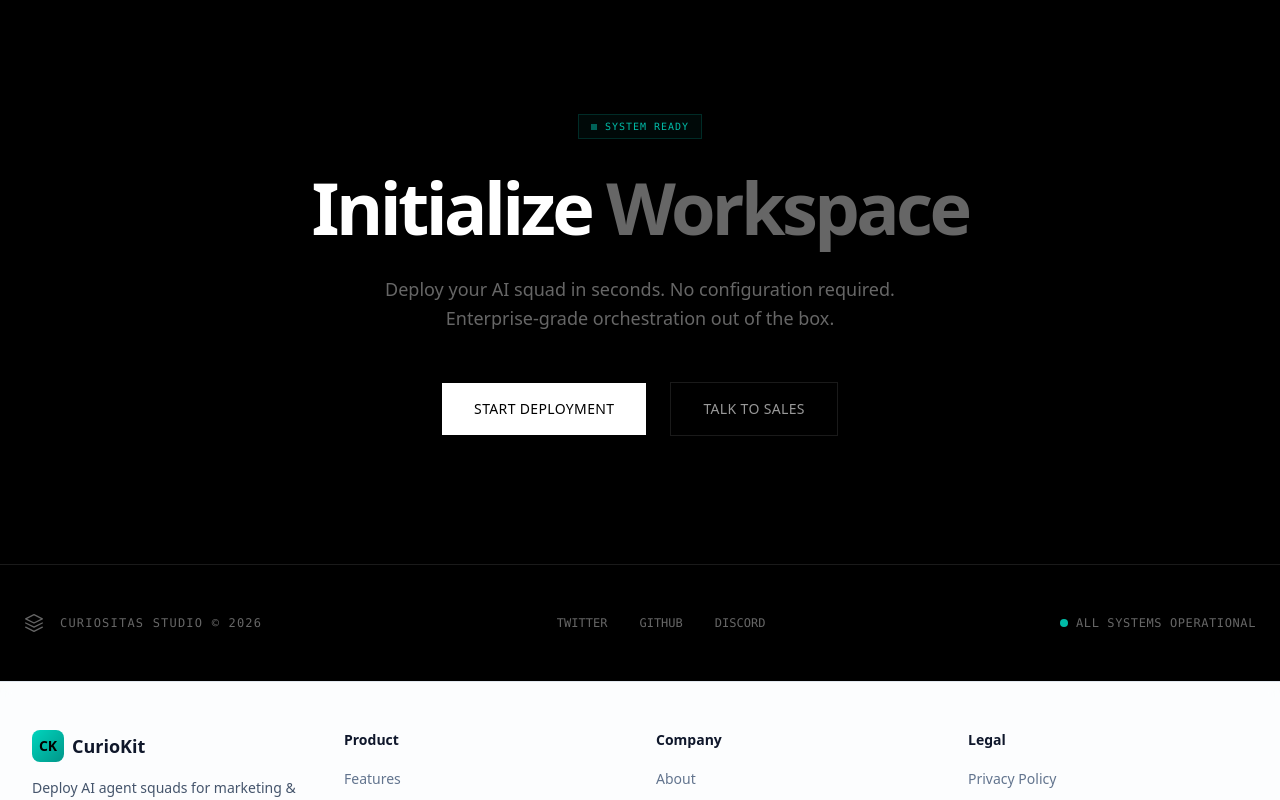
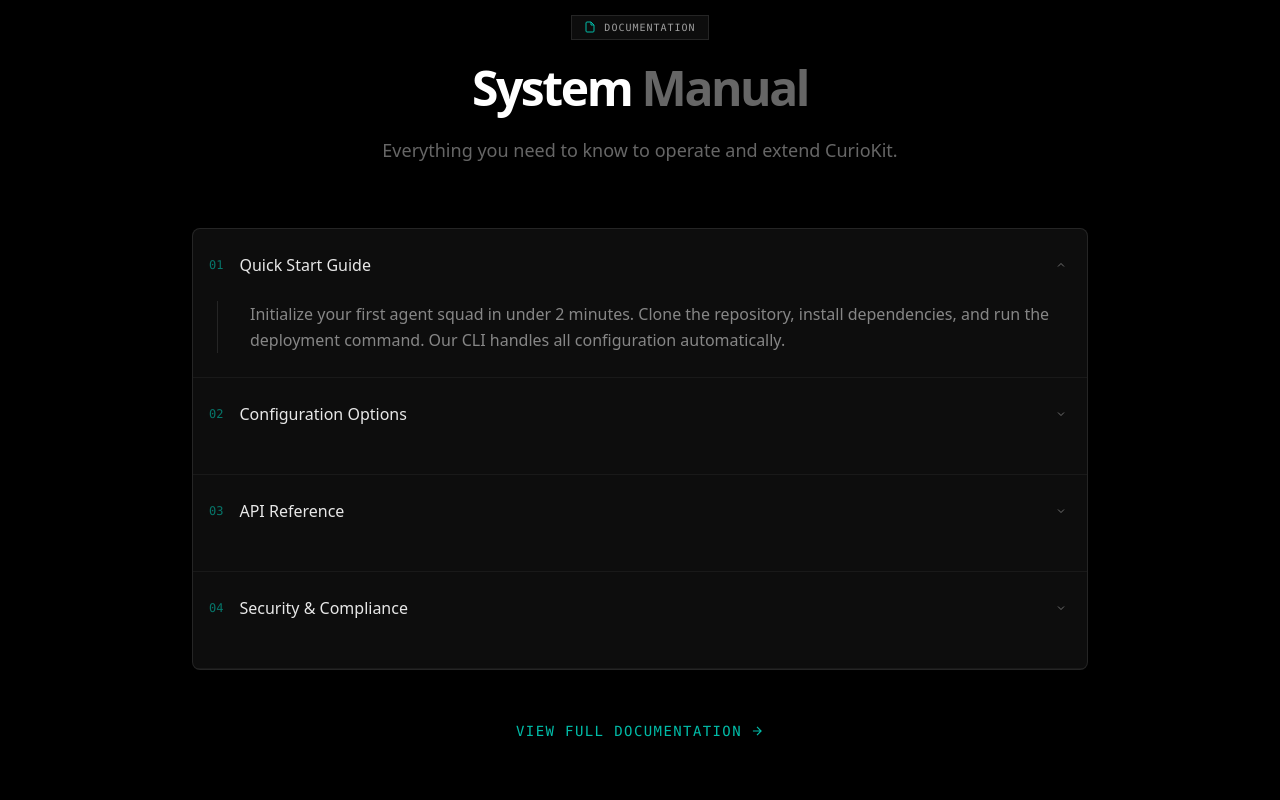
Before and after one commit to 0xnetborn/curiositas-clawkit, a Next.js app: page / in a window 1280 px wide. Shown: the part 6080-6880 px from the top of the page. Built offline with nearby package versions, Linux system fonts and the light colour scheme.

Commit message:
feat: Add DocsSection with accordion and animations

```diff
--- a/src/app/page.tsx
+++ b/src/app/page.tsx
@@ -9,6 +9,7 @@
 import NewsletterSection from '@/components/NewsletterSection';
 import LoadingScreen from '@/components/LoadingScreen';
 import TrustedBySection from '@/components/TrustedBySection';
+import DocsSection from '@/components/DocsSection';
 import KonamiEasterEgg from '@/components/KonamiEasterEgg';
 
 export default function Home() {
@@ -25,6 +26,7 @@
       <FAQSection />
       <NewsletterSection />
       <PricingSection />
+      <DocsSection />
       <TrustedBySection />
 
       {/* Final CTA - Tech Style */}
--- /dev/null
+++ b/src/components/DocsSection.tsx
@@ -0,0 +1,167 @@
+'use client';
+
+import { useState, useRef, useEffect } from 'react';
+import { animate } from 'animejs';
+
+interface DocItemProps {
+  title: string;
+  content: string;
+  isOpen: boolean;
+  onClick: () => void;
+  index: number;
+}
+
+function DocItem({ title, content, isOpen, onClick, index }: DocItemProps) {
+  const contentRef = useRef<HTMLDivElement>(null);
+  const iconRef = useRef<HTMLDivElement>(null);
+
+  useEffect(() => {
+    if (isOpen && contentRef.current) {
+      animate(contentRef.current, {
+        height: 'auto',
+        opacity: [0, 1],
+        duration: 300,
+        easing: 'easeOutQuad'
+      });
+    } else if (contentRef.current) {
+      animate(contentRef.current, {
+        height: 0,
+        opacity: [1, 0],
+        duration: 300,
+        easing: 'easeInQuad'
+      });
+    }
+  }, [isOpen]);
+
+  useEffect(() => {
+    if (iconRef.current) {
+      animate(iconRef.current, {
+        rotate: isOpen ? 180 : 0,
+        duration: 300,
+        easing: 'easeOutQuad'
+      });
+    }
+  }, [isOpen]);
+
+  return (
+    <div className="border-b border-white/5">
+      <button
+        onClick={onClick}
+        className="w-full py-6 flex items-center justify-between text-left hover:bg-white/5 transition-colors px-4"
+      >
+        <div className="flex items-center gap-4">
+          <span className="font-mono text-xs text-teal-500/60">0{index + 1}</span>
+          <span className="font-medium text-white/90">{title}</span>
+        </div>
+        <div ref={iconRef} className="w-5 h-5 flex items-center justify-center text-white/40">
+          <svg width="12" height="12" viewBox="0 0 24 24" fill="none" stroke="currentColor" strokeWidth="2">
+            <path d="M6 9l6 6 6-6" />
+          </svg>
+        </div>
+      </button>
+      <div ref={contentRef} className="overflow-hidden h-0 opacity-0 px-4 pb-6">
+        <div className="pl-8 border-l border-white/10 ml-2">
+          <p className="text-white/50 font-light leading-relaxed">{content}</p>
+        </div>
+      </div>
+    </div>
+  );
+}
+
+export default function DocsSection() {
+  const sectionRef = useRef<HTMLElement>(null);
+  const [openIndex, setOpenIndex] = useState<number | null>(0);
+
+  useEffect(() => {
+    const observer = new IntersectionObserver(
+      (entries) => {
+        entries.forEach((entry) => {
+          if (entry.isIntersecting && sectionRef.current) {
+            animate(entry.target, {
+              opacity: [0, 1],
+              translateY: [50, 0],
+              duration: 800,
+              easing: 'outExpo'
+            });
+            observer.unobserve(entry.target);
+          }
+        });
+      },
+      { threshold: 0.1 }
+    );
+
+    if (sectionRef.current) {
+      observer.observe(sectionRef.current);
+    }
+
+    return () => observer.disconnect();
+  }, []);
+
+  const docs = [
+    {
+      title: "Quick Start Guide",
+      content: "Initialize your first agent squad in under 2 minutes. Clone the repository, install dependencies, and run the deployment command. Our CLI handles all configuration automatically."
+    },
+    {
+      title: "Configuration Options",
+      content: "Customize agent behavior via `clawkit.config.json`. Adjust model parameters, tool permissions, and automation workflows. Supports environment variables for CI/CD pipelines."
+    },
+    {
+      title: "API Reference",
+      content: "Full REST API documentation for integrating CurioKit into your existing infrastructure. Endpoints for agent management, data retrieval, and webhooks are fully documented."
+    },
+    {
+      title: "Security & Compliance",
+      content: "Enterprise-grade security features including SOC2 compliance, end-to-end encryption, and granular access controls. Data is isolated per workspace."
+    }
+  ];
+
+  return (
+    <section
+      ref={sectionRef}
+      className="py-32 px-6 bg-black border-t border-white/5 opacity-0 translate-y-12"
+    >
+      <div className="max-w-4xl mx-auto">
+        <div className="text-center mb-16">
+          <div className="inline-flex items-center gap-2 px-3 py-1 border border-white/10 bg-white/5 mb-6">
+            <svg width="12" height="12" viewBox="0 0 24 24" fill="none" stroke="currentColor" strokeWidth="2" className="text-teal-500">
+              <path d="M14 2H6a2 2 0 0 0-2 2v16a2 2 0 0 0 2 2h12a2 2 0 0 0 2-2V8z" />
+              <polyline points="14 2 14 8 20 8" />
+            </svg>
+            <span className="text-[10px] font-mono text-white/60 tracking-widest uppercase">Documentation</span>
+          </div>
+
+          <h2 className="text-4xl md:text-5xl font-bold tracking-tighter text-white mb-6">
+            System <span className="text-white/40">Manual</span>
+          </h2>
+
+          <p className="text-lg text-white/40 font-light max-w-2xl mx-auto">
+            Everything you need to know to operate and extend CurioKit.
+          </p>
+        </div>
+
+        <div className="bg-white/5 border border-white/10 rounded-lg overflow-hidden backdrop-blur-sm">
+          {docs.map((doc, index) => (
+            <DocItem
+              key={index}
+              title={doc.title}
+              content={doc.content}
+              isOpen={openIndex === index}
+              onClick={() => setOpenIndex(openIndex === index ? null : index)}
+              index={index}
+            />
+          ))}
+        </div>
+
+        <div className="mt-12 text-center">
+          <a href="#" className="inline-flex items-center gap-2 text-sm font-mono text-teal-500 hover:text-teal-400 transition-colors uppercase tracking-widest">
+            View Full Documentation
+            <svg width="14" height="14" viewBox="0 0 24 24" fill="none" stroke="currentColor" strokeWidth="2">
+              <path d="M5 12h14M12 5l7 7-7 7" />
+            </svg>
+          </a>
+        </div>
+      </div>
+    </section>
+  );
+}
```
Also changed, not shown: 1 other file (tests, documents, lock files or other folders).
